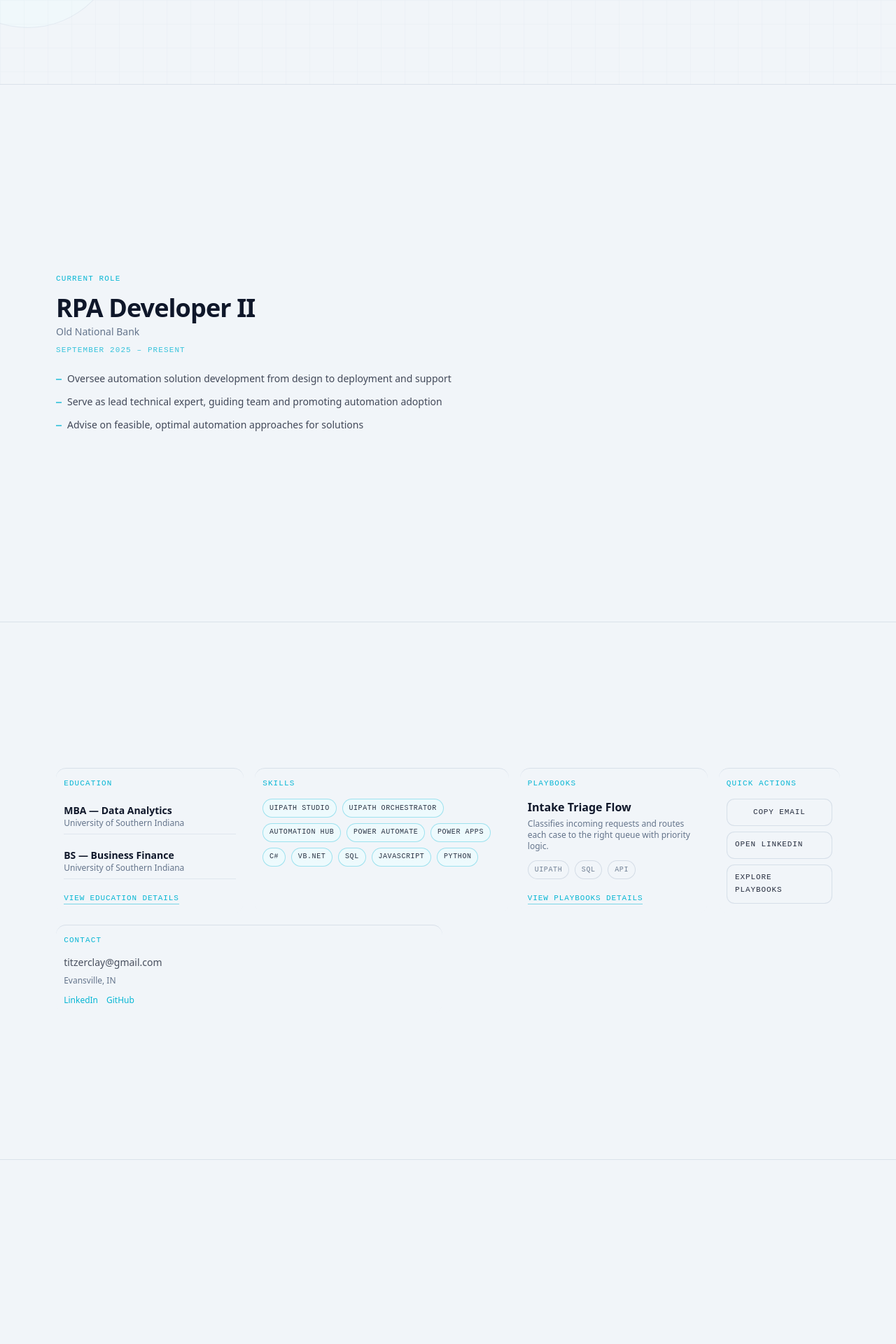
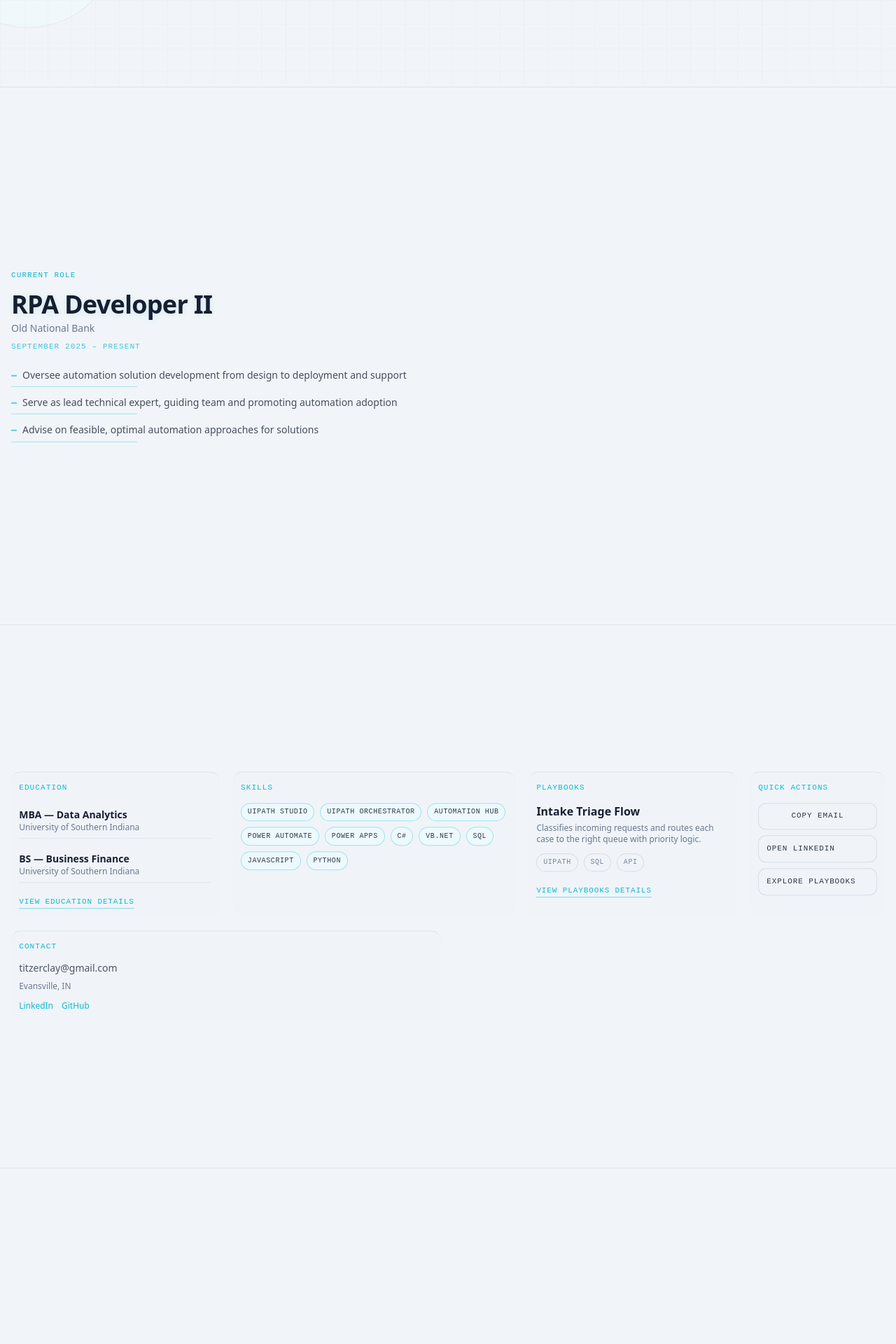
Before and after one commit to cjtitzer2/ProfessionalWebsite, a React (Vite) app in the folder ClayTitzer_DigitalResumeWebsite/claytitzer_digitalresumewebsite.client/: page /#/ in a window 1280 px wide. Shown: the part 680-2600 px from the top of the page at 70% size. Built offline with nearby package versions, Linux system fonts and the light colour scheme.

Commit message:
Enhance home scroll interactivity and expand detail sections

```diff
--- a/ClayTitzer_DigitalResumeWebsite/claytitzer_digitalresumewebsite.client/src/index.css
+++ b/ClayTitzer_DigitalResumeWebsite/claytitzer_digitalresumewebsite.client/src/index.css
@@ -659,7 +659,7 @@ html.dark .bento-card:hover {
 
 .story-center {
   width: 100%;
-  max-width: 72rem;
+  max-width: 88rem;
   margin: 0 auto;
   padding: 0 1rem;
 }
@@ -671,6 +671,10 @@ html.dark .bento-card:hover {
 .hero-content {
   padding-top: 4rem;
   padding-bottom: 5rem;
+}
+
+.hero-title-emphasis {
+  text-shadow: 0 6px 26px color-mix(in srgb, var(--color-accent) 20%, transparent);
 }
 
 .hero-scroll-bg {
@@ -716,6 +720,9 @@ html.dark .bento-card:hover {
 .content-stage,
 .philosophy-stage {
   border-top: 1px solid color-mix(in srgb, var(--color-divider) 60%, transparent);
+  transition: transform 420ms ease, opacity 420ms ease;
+  transform: translateY(calc((1 - var(--section-progress, 0)) * 26px));
+  opacity: calc(0.76 + var(--section-progress, 0) * 0.24);
 }
 
 .role-bullet-flow {
@@ -737,12 +744,23 @@ html.dark .bento-card:hover {
 .content-stage-grid {
   display: grid;
   grid-template-columns: repeat(12, minmax(0, 1fr));
-  gap: 1rem;
+  gap: 1.2rem;
+}
+
+.content-stage-grid .stream-lane {
+  transition: transform 420ms ease, border-color 320ms ease, box-shadow 320ms ease;
+  transform: translateY(calc((1 - var(--section-progress, 0)) * 18px));
+}
+
+.content-stage-grid .stream-lane:hover {
+  transform: translateY(-3px);
+  border-color: color-mix(in srgb, var(--color-accent) 42%, transparent);
+  box-shadow: 0 10px 28px color-mix(in srgb, black 12%, transparent);
 }
 
 @media (max-width: 980px) {
   .story-center {
-    max-width: 46rem;
+    max-width: 56rem;
   }
   .content-stage-grid {
     grid-template-columns: 1fr;
@@ -754,6 +772,24 @@ html.dark .bento-card:hover {
   .stream-contact {
     grid-column: span 1;
   }
+}
+
+.section-title-emphasis {
+  letter-spacing: -0.02em;
+  text-shadow: 0 2px 12px color-mix(in srgb, var(--color-accent) 16%, transparent);
+}
+
+.detail-text-emphasis {
+  font-weight: 500;
+}
+
+.detail-text-emphasis::after {
+  content: '';
+  display: block;
+  width: min(100%, 180px);
+  height: 1px;
+  margin-top: 5px;
+  background: color-mix(in srgb, var(--color-accent) 34%, transparent);
 }
 
 @media (prefers-reduced-motion: reduce) {
--- a/ClayTitzer_DigitalResumeWebsite/claytitzer_digitalresumewebsite.client/src/pages/Home.jsx
+++ b/ClayTitzer_DigitalResumeWebsite/claytitzer_digitalresumewebsite.client/src/pages/Home.jsx
@@ -1,4 +1,4 @@
-import { useEffect, useState } from 'react'
+import { useEffect, useRef, useState } from 'react'
 import { Link } from 'react-router-dom'
 import TypeWriter from '../components/TypeWriter'
 import { experience, education, skills, contact, playbooks } from '../data/resume'
@@ -27,9 +27,31 @@ function getScrollRatio() {
 export default function Home() {
   const [copied, setCopied] = useState(false)
   const [scrollRatio, setScrollRatio] = useState(0)
+  const [sectionProgress, setSectionProgress] = useState({ role: 0, content: 0, philosophy: 0 })
+  const roleRef = useRef(null)
+  const contentRef = useRef(null)
+  const philosophyRef = useRef(null)
+
+  const getSectionProgress = (element) => {
+    if (!element) return 0
+    const rect = element.getBoundingClientRect()
+    const viewportCenter = window.innerHeight * 0.5
+    const sectionCenter = rect.top + rect.height * 0.5
+    const distance = Math.abs(viewportCenter - sectionCenter)
+    const maxDistance = Math.max(window.innerHeight * 0.8, 1)
+    const value = 1 - distance / maxDistance
+    return Math.max(0, Math.min(1, value))
+  }
 
   useEffect(() => {
-    const onScroll = () => setScrollRatio(getScrollRatio())
+    const onScroll = () => {
+      setScrollRatio(getScrollRatio())
+      setSectionProgress({
+        role: getSectionProgress(roleRef.current),
+        content: getSectionProgress(contentRef.current),
+        philosophy: getSectionProgress(philosophyRef.current),
+      })
+    }
     onScroll()
     window.addEventListener('scroll', onScroll, { passive: true })
     window.addEventListener('resize', onScroll)
@@ -71,7 +93,7 @@ export default function Home() {
 
         <div className="story-center hero-content">
           <SectionLabel>Portfolio</SectionLabel>
-          <h1 className="text-6xl md:text-8xl xl:text-9xl font-semibold tracking-tight leading-[0.94] m-0">
+          <h1 className="text-6xl md:text-8xl xl:text-9xl font-semibold tracking-tight leading-[0.94] m-0 hero-title-emphasis">
             Clay
             <br />
             <span className="text-accent">Titzer</span>
@@ -98,17 +120,21 @@ export default function Home() {
         </div>
       </section>
 
-      <section className="story-section role-stage">
+      <section
+        ref={roleRef}
+        className="story-section role-stage"
+        style={{ '--section-progress': `${sectionProgress.role}` }}
+      >
         <div className="story-center">
           <SectionLabel>Current Role</SectionLabel>
           {current && (
             <>
-              <h2 className="text-3xl md:text-4xl font-semibold tracking-tight m-0">{current.title}</h2>
+              <h2 className="text-3xl md:text-4xl font-semibold tracking-tight m-0 section-title-emphasis">{current.title}</h2>
               <p className="text-sm text-slate mt-1 mb-0">{current.subtitle}</p>
               <p className="font-mono text-[11px] text-accent/80 mt-2 mb-5 tracking-widest uppercase">{current.dates}</p>
               <div className="role-bullet-flow">
                 {(current.bullets ?? []).slice(0, 3).map((item) => (
-                  <p key={item} className="m-0 text-sm text-charcoal/78 leading-relaxed">{item}</p>
+                  <p key={item} className="m-0 text-sm text-charcoal/78 leading-relaxed detail-text-emphasis">{item}</p>
                 ))}
               </div>
             </>
@@ -116,7 +142,11 @@ export default function Home() {
         </div>
       </section>
 
-      <section className="story-section content-stage">
+      <section
+        ref={contentRef}
+        className="story-section content-stage"
+        style={{ '--section-progress': `${sectionProgress.content}` }}
+      >
         <div className="story-center content-stage-grid">
           <article className="stream-lane stream-education">
             <SectionLabel>Education</SectionLabel>
@@ -197,7 +227,11 @@ export default function Home() {
         </div>
       </section>
 
-      <section className="story-section philosophy-stage">
+      <section
+        ref={philosophyRef}
+        className="story-section philosophy-stage"
+        style={{ '--section-progress': `${sectionProgress.philosophy}` }}
+      >
         <div className="story-center">
           <SectionLabel>Automation Philosophy</SectionLabel>
           <p className="text-sm text-charcoal/72 m-0 mb-5 max-w-3xl">
```
